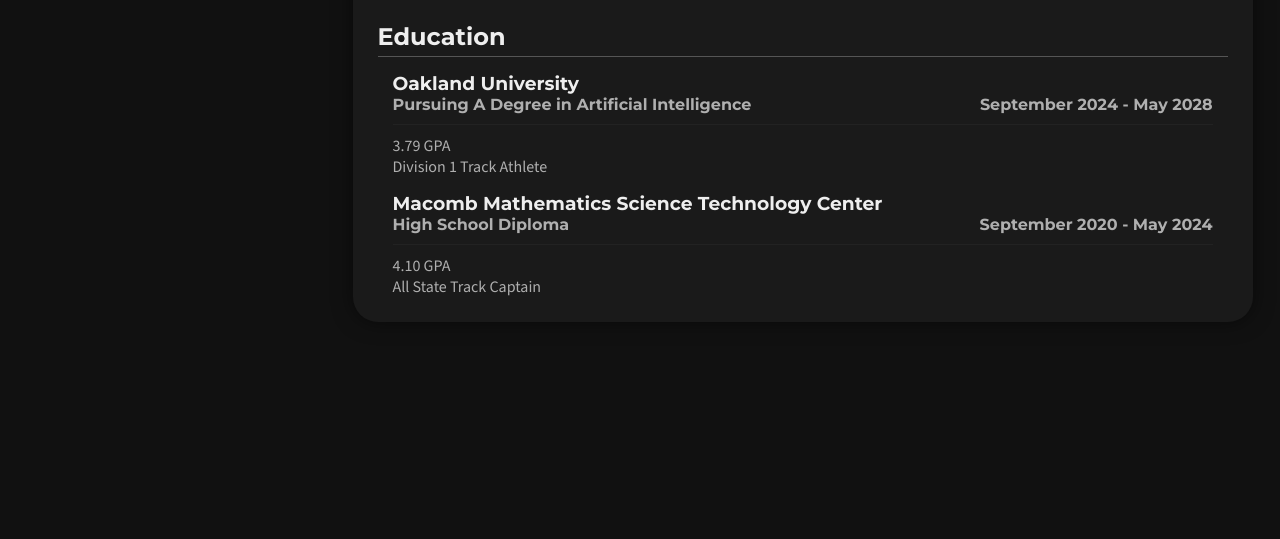
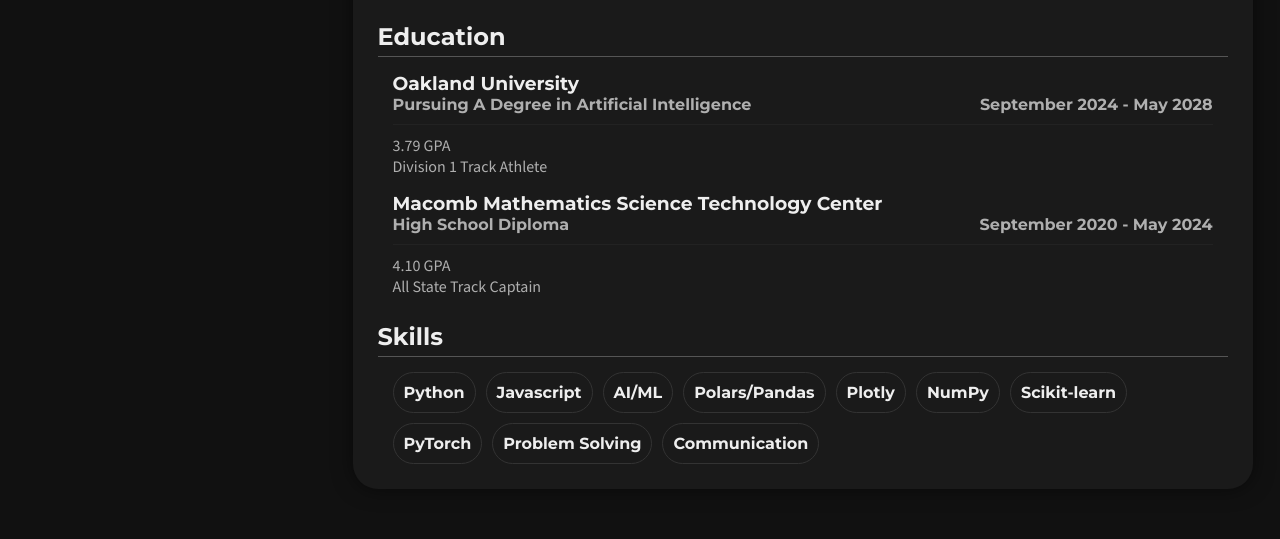
Before and after one commit to tylerdonovan2/portfolio, a plain HTML site: page index.html in a window 1280 px wide. Shown: the part 637-1176 px from the top of the page. Before the commit the page ends 1009 px from the top, so only its background shows below. Drawn offline with nearby package versions, Linux system fonts and the light colour scheme.

Commit message:
Added skills to about page

```diff
--- a/index.html
+++ b/index.html
@@ -77,7 +77,7 @@
                                     <span>AI Engineer</span>
                                     <span>June 2025 - August 2025</span>
                                 </h4>
-                                <p>Worked on an Ensemble SHAP Feature Impact Routine for SensibleAI Studio that used Feature Importance Rank Ensembling to find the most important features in a given dataset. Made an interactive dash web application to give the user insights into a feature's impact on the outcome variable. Used Python and libraries such as scikit-learn, polars, plotly, dash.</p>
+                                <p>Worked in a large codebase developing an Ensemble SHAP Feature Impact Routine for SensibleAI Studio that used Feature Importance Rank Ensembling to find the most important features in a given dataset. Made an interactive dash web application to give the user insights into a feature's impact on the outcome variable. Used Python and libraries such as scikit-learn, polars, plotly, dash.</p>
                             </div>
                             <div class="page-subsection">
                                 <h3 class="no-margin">DataAnnotation.tech</h3>
@@ -109,6 +109,43 @@
                                 <p class="no-margin">All State Track Captain</p>
                             </div>
                         </div>
+                        <div class="page-section">
+                            <h2>Skills</h2>
+                            <div class="page-subsection">
+                                <div class="skill-container">
+                                    <div class="skill">
+                                        <h4 class="no-margin">Python</h4>
+                                    </div>
+                                    <div class="skill">
+                                        <h4 class="no-margin">Javascript</h4>
+                                    </div>
+                                    <div class="skill">
+                                        <h4 class="no-margin">AI/ML</h4>
+                                    </div>
+                                    <div class="skill">
+                                        <h4 class="no-margin">Polars/Pandas</h4>
+                                    </div>
+                                    <div class="skill">
+                                        <h4 class="no-margin">Plotly</h4>
+                                    </div>
+                                    <div class="skill">
+                                        <h4 class="no-margin">NumPy</h4>
+                                    </div>
+                                    <div class="skill">
+                                        <h4 class="no-margin">Scikit-learn</h4>
+                                    </div>
+                                    <div class="skill">
+                                        <h4 class="no-margin">PyTorch</h4>
+                                    </div>
+                                    <div class="skill">
+                                        <h4 class="no-margin">Problem Solving</h4>
+                                    </div>
+                                    <div class="skill">
+                                        <h4 class="no-margin">Communication</h4>
+                                    </div>
+                                </div>
+                            </div>
+                        </div>
                     </div>
                     <div class="page hidden" id="projects-page">
                         <div class="page-section">
@@ -135,7 +172,7 @@
                             </div>
                             <div class="page-subsection">
                                 <h3 class="no-margin">Golf</h3>
-                                <p>I just recently started golfing and like to go as often as possible. The courses here at Oakland are insanely nice!</p>
+                                <p>I just recently started golfing and like to go as often as possible. I currently shoot in the 80's on average (14hcp). The courses here at Oakland are insanely nice!</p>
                             </div>
                         </div>
                         <div class="page-section">
--- a/styles/styles.css
+++ b/styles/styles.css
@@ -147,7 +147,7 @@ p{
     flex-direction: row;
 }
 .page-title-container{
-    flex: 3;
+    flex: 4;
     display: flex;
     align-items: center;
 }
@@ -181,6 +181,23 @@ p{
 }
 .page-navigator-button.selected {
     background-color: var(--outline-hover-color);
+}
+
+.skill-container{
+    display: flex;
+    flex-direction: row;
+    align-items: center;
+    gap: 10px;
+    flex-wrap: wrap;
+}
+.skill{
+    border: 1px solid var(--outline-color);
+    padding: 10px;
+    border-radius: 25px;
+    width: fit-content;
+}
+.fit-content{
+  width: fit-content;
 }
 
 .page {
```
